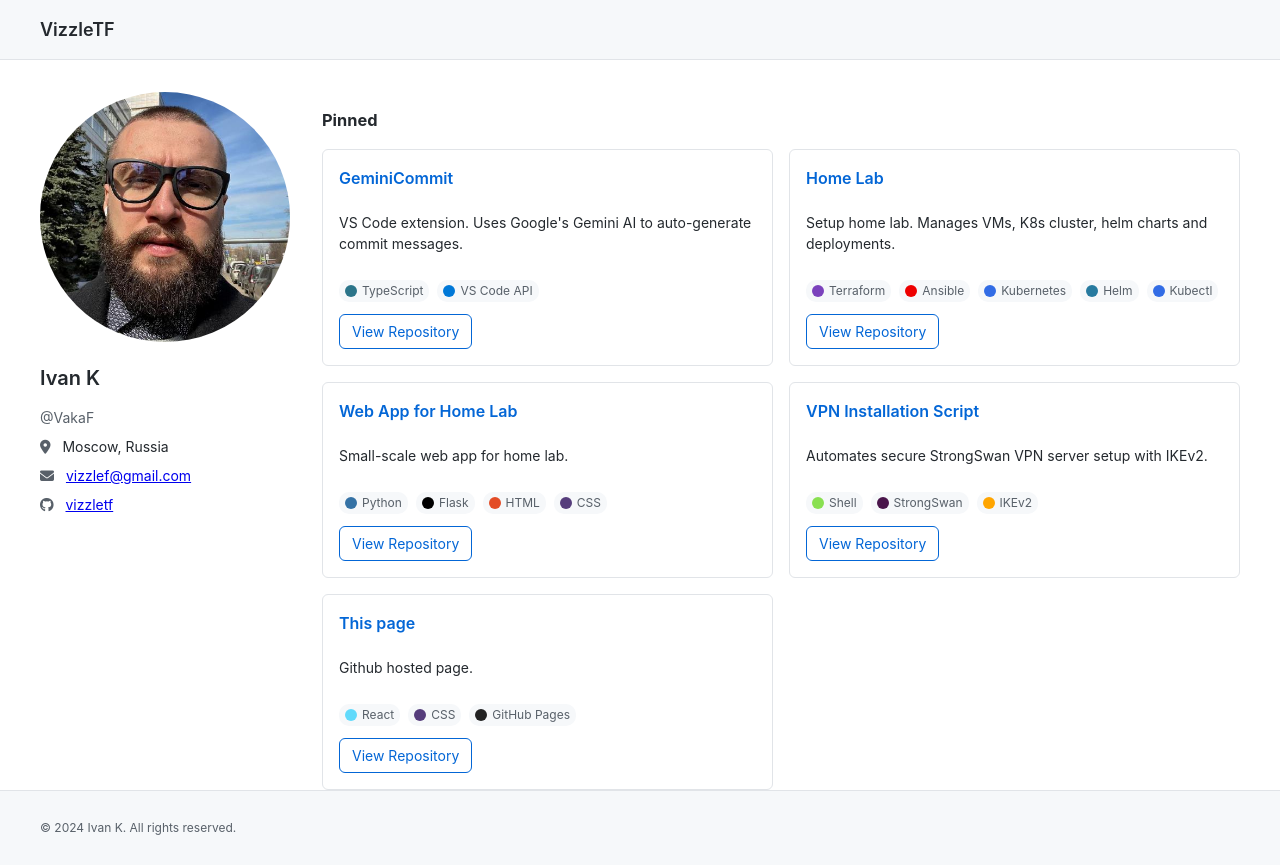
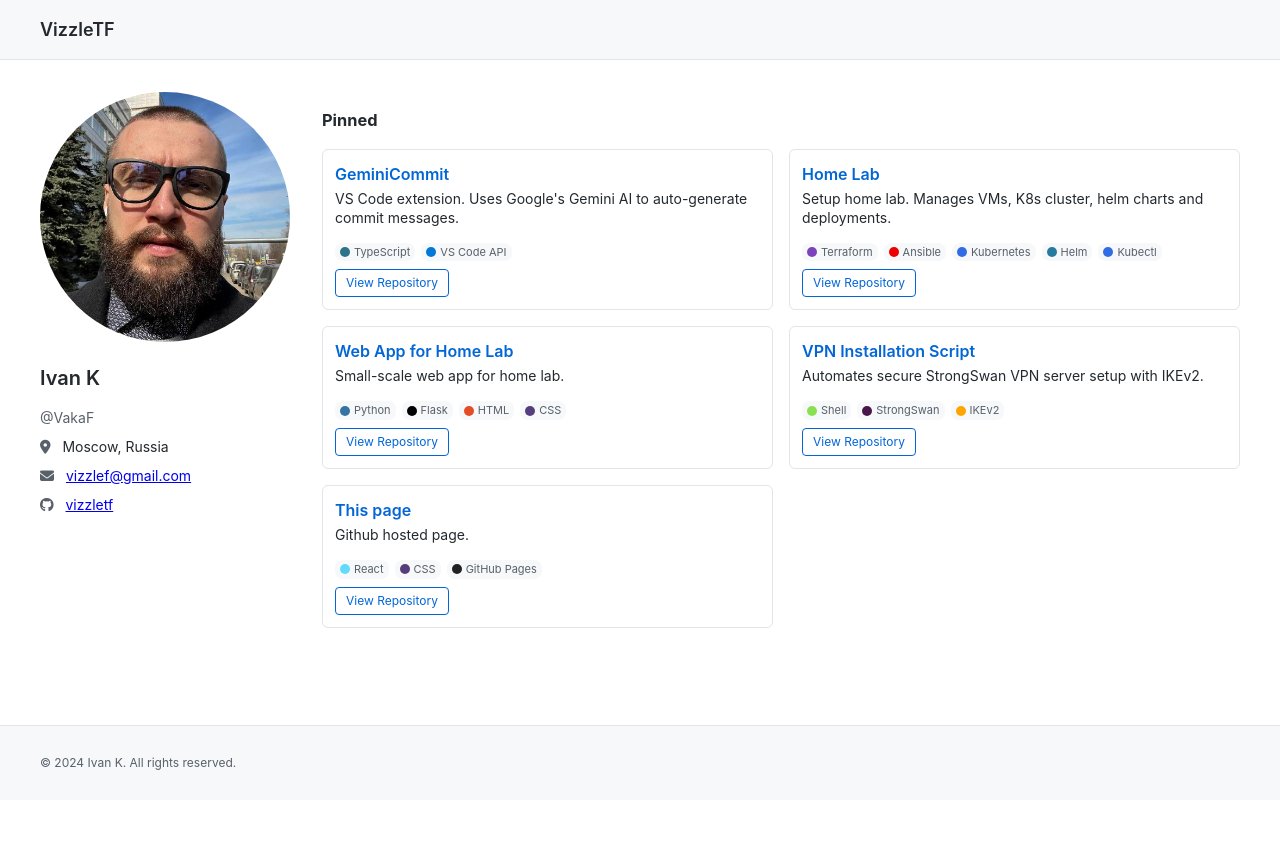
Before and after one commit to VizzleTF/vizzletf.github.io, a React (Create React App) app: page / in a window 1280 px wide. After the commit the page ends 800 px from the top, so only its background shows below. Built offline with nearby package versions, Linux system fonts and the light colour scheme.

Commit message:
style: Adjusted styles and layout of project cards and buttons - Reduced padding and margins - Decreased font size in tools - Changed border-radius of tools and buttons

```diff
--- a/src/App.css
+++ b/src/App.css
@@ -110,7 +110,7 @@ h2 {
     background-color: var(--primary-bg);
     border: 1px solid var(--border-color);
     border-radius: 6px;
-    padding: 16px;
+    padding: 12px;
     transition: background-color 0.2s ease;
     cursor: pointer;
     display: flex;
@@ -124,38 +124,44 @@ h2 {
 .project-card h3 {
     color: var(--accent-primary);
     margin-top: 0;
-    margin-bottom: 8px;
+    margin-bottom: 4px;
     font-size: 16px;
     font-weight: 600;
 }
 
+.project-card p {
+    margin-top: 0;
+    margin-bottom: 8px;
+    line-height: 1.3;
+}
+
 .project-footer {
     margin-top: auto;
-    padding-top: 12px;
+    padding-top: 8px;
 }
 
 .tool-list {
     display: flex;
     flex-wrap: wrap;
-    gap: 8px;
-    margin-bottom: 12px;
+    gap: 6px;
+    margin-bottom: 8px;
 }
 
 .tool {
     display: inline-flex;
     align-items: center;
-    font-size: 12px;
+    font-size: 11px;
     color: var(--text-secondary);
     background-color: var(--secondary-bg);
-    padding: 2px 6px;
-    border-radius: 10px;
+    padding: 1px 5px;
+    border-radius: 8px;
 }
 
 .tool-color {
-    width: 12px;
-    height: 12px;
+    width: 10px;
+    height: 10px;
     border-radius: 50%;
-    margin-right: 5px;
+    margin-right: 4px;
 }
 
 .tool-color.typescript {
@@ -226,10 +232,11 @@ h2 {
     display: inline-block;
     color: var(--accent-primary);
     text-decoration: none;
-    padding: 6px 12px;
+    padding: 4px 10px;
     border: 1px solid var(--accent-primary);
-    border-radius: 6px;
+    border-radius: 4px;
     transition: all 0.2s ease;
+    font-size: 12px;
 }
 
 .repo-link:hover {
```
